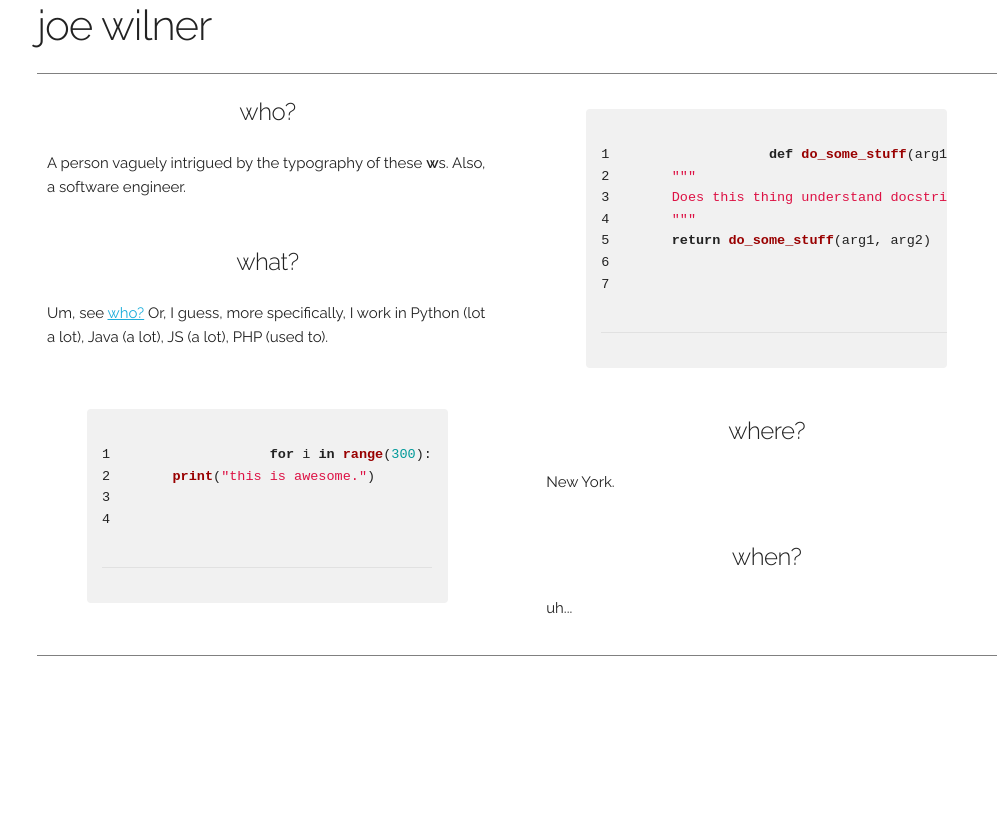
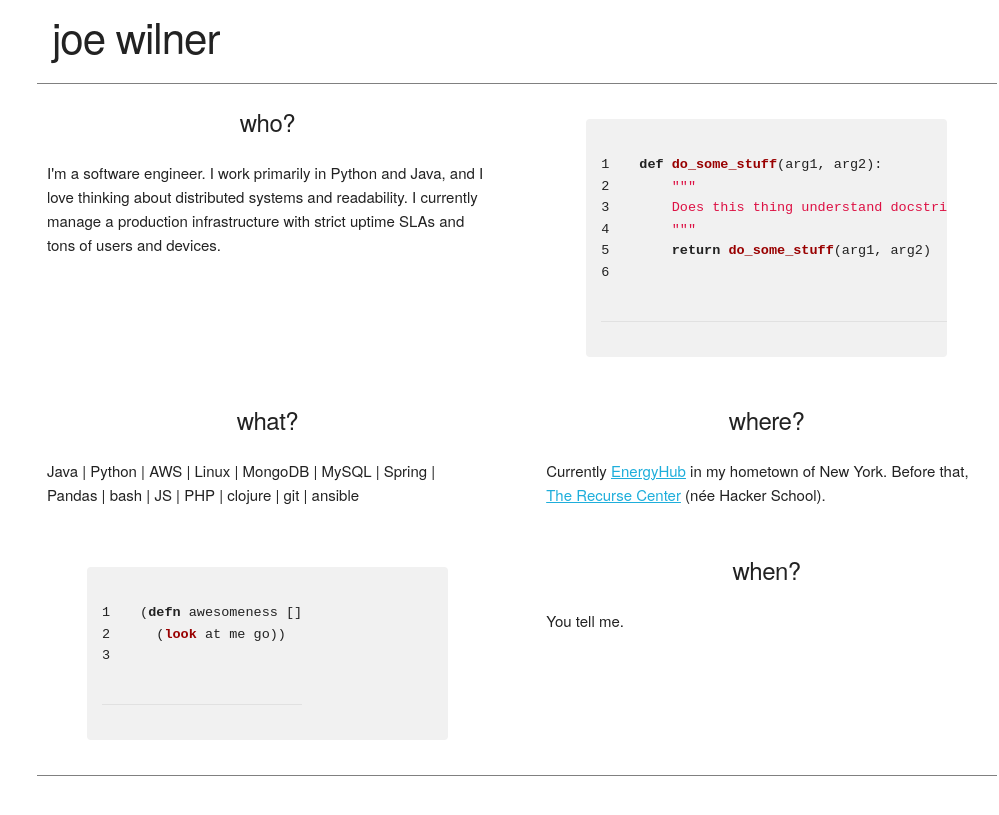
Before and after one commit to jwilner/jwilner.github.io, a Jekyll site: the page built from index.html, in a window 1280 px wide. Shown: the top 815 px of the page, without its empty margins (123-1122 px from the left). Built offline with Jekyll 4.4.1, drawn with Linux system fonts in a browser that asks for light colours; nearby versions of some CDN libraries; library files that are not in the unit come from our copies.

Commit message:
Updates layout, links, and copy.

```diff
--- a/_layouts/default.html
+++ b/_layouts/default.html
@@ -12,7 +14,7 @@ links:
     <title>{{ page.title }}</title>
     <meta name="author" content="Joe Wilner" />
     <!-- FONT -->
-    <link href='//fonts.googleapis.com/css?family=Raleway:400,300,600' rel='stylesheet' type='text/css'/>
+    <!--    <link href='//fonts.googleapis.com/css?family=Raleway:400,300,600' rel='stylesheet' type='text/css'/>-->
     <!-- CSS -->
     <link rel="stylesheet" href="/vendors/Skeleton/css/normalize.css" type="text/css" />
     <link rel="stylesheet" href="/vendors/Skeleton/css/skeleton.css" type="text/css" />
--- a/css/custom.css
+++ b/css/custom.css
@@ -5,7 +5,12 @@ code {
 
 section.header {
   border-bottom: grey solid 1px;
+  margin-top: 10px;
   margin-bottom: 10px;
+}
+
+section.header > .title {
+  padding-left: 15px;
 }
 
 .front-page-box {
--- a/index.html
+++ b/index.html
@@ -1,44 +1,41 @@
 ---
 layout: default
 title: joe wilner
-boxes:
-  - title: who?
-    body: A person vaguely intrigued by the typography of these <strong>w</strong>s. Also, a software engineer.
-  - code: |
+---
+<div class='row'>
+  <div class='front-page-box one-half column tall'>
+    <h5>who?</h5>
+    <p>I'm a software engineer. I work primarily in Python and Java, and I love thinking about distributed systems and readability. I currently manage a production infrastructure with strict uptime SLAs and tons of users and devices.</p>
+  </div>
+  <div class='front-page-box one-half column tall'>
+    {% highlight python linenos %}
 def do_some_stuff(arg1, arg2):
     """
     Does this thing understand docstrings?
     """
     return do_some_stuff(arg1, arg2)
-  - title: what?
-    body: Um, see <a href='#who'>who?</a> Or, I guess, more specifically, I work in Python (lot a lot), Java (a lot), JS (a lot), PHP (used to).
-  - title: where?
-    body: New York.
-  - code: |
-          for i in range(300):
-              print("this is awesome.")
-  - title: when?
-    body: uh...
-cols: ['even', 'odd']
----
+    {% endhighlight %}
+  </div>
+</div>
 <div class='row'>
-  {% for col in page.cols %}
-    <div class='one-half column'>
-      {% for box in page.boxes %}
-        {% capture parity %}{% cycle 'even', 'odd' %}{% endcapture %}
-        {% if parity == col %}
-          <div class='front-page-box'>
-            {% if box.code %}
-              {% highlight python linenos %}
-                {{ box.code }}
+  <div class='front-page-box one-half column'>
+    <h5>what?</h5>
+    <p class="centered">Java | Python | AWS | Linux | MongoDB | MySQL | Spring | Pandas | bash | JS | PHP | clojure | git |  ansible</p>
+  </div>
+  <div class='front-page-box one-half column'>
+    <h5>where?</h5>
+    <p>Currently <a href="http://www.energyhub.com">EnergyHub</a> in my hometown of New York. Before that, <a href='http://www.recurse.com'>The Recurse Center</a> (née Hacker School).</p>
+  </div>
+</div>
+<div class='row'>
+  <div class='front-page-box one-half column'>
+    {% highlight clojure linenos %}
+(defn awesomeness []
+  (look at me go))
     {% endhighlight %}
-            {% else %}
-              <h5>{{ box.title }}</h5>
-              <p>{{ box.body }}</p>
-            {% endif %}
   </div>
-        {% endif %}
-      {% endfor %}
+  <div class='front-page-box one-half column'>
+    <h5>when?</h5>
+    <p>You tell me.</p>
   </div>
-  {% endfor %}
 </div>
```
Also changed, not shown: other parts of _layouts/default.html (+4 -2 lines). Lines whose indentation alone changed are shown as unchanged.
